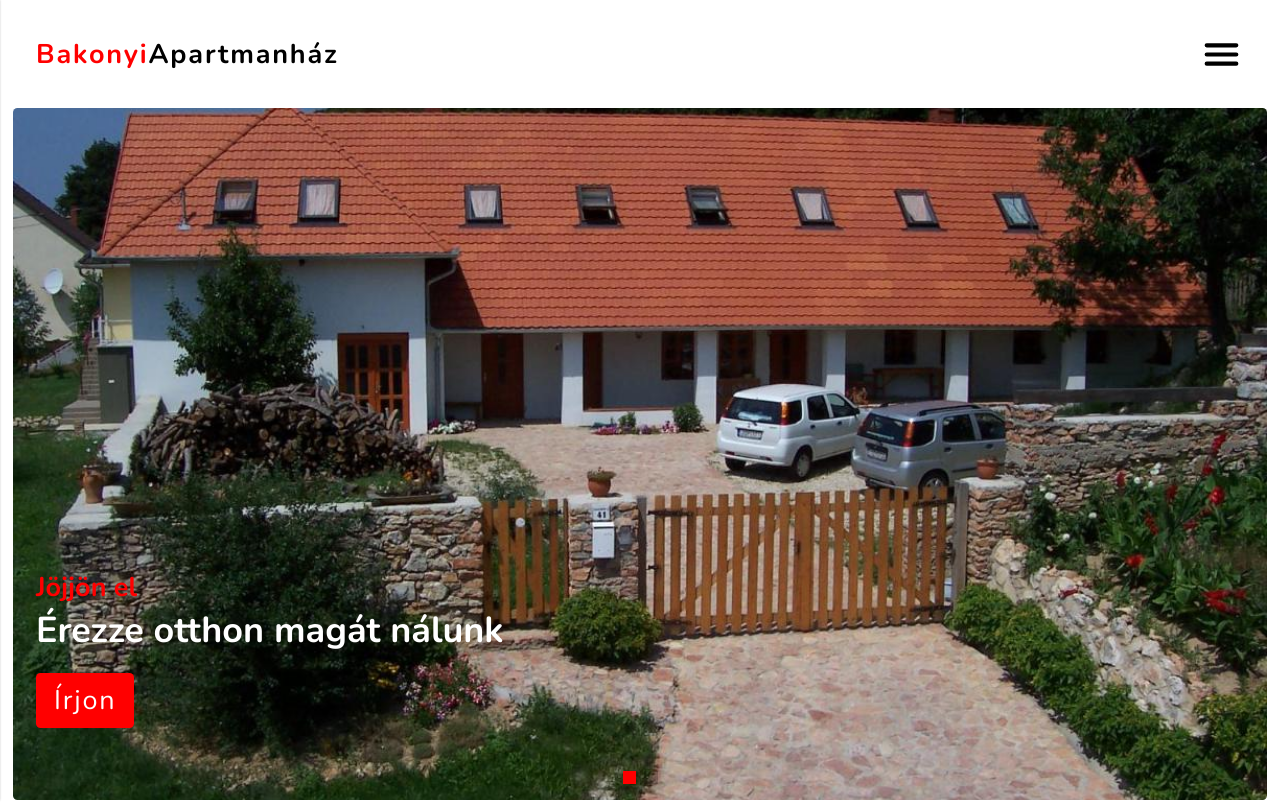
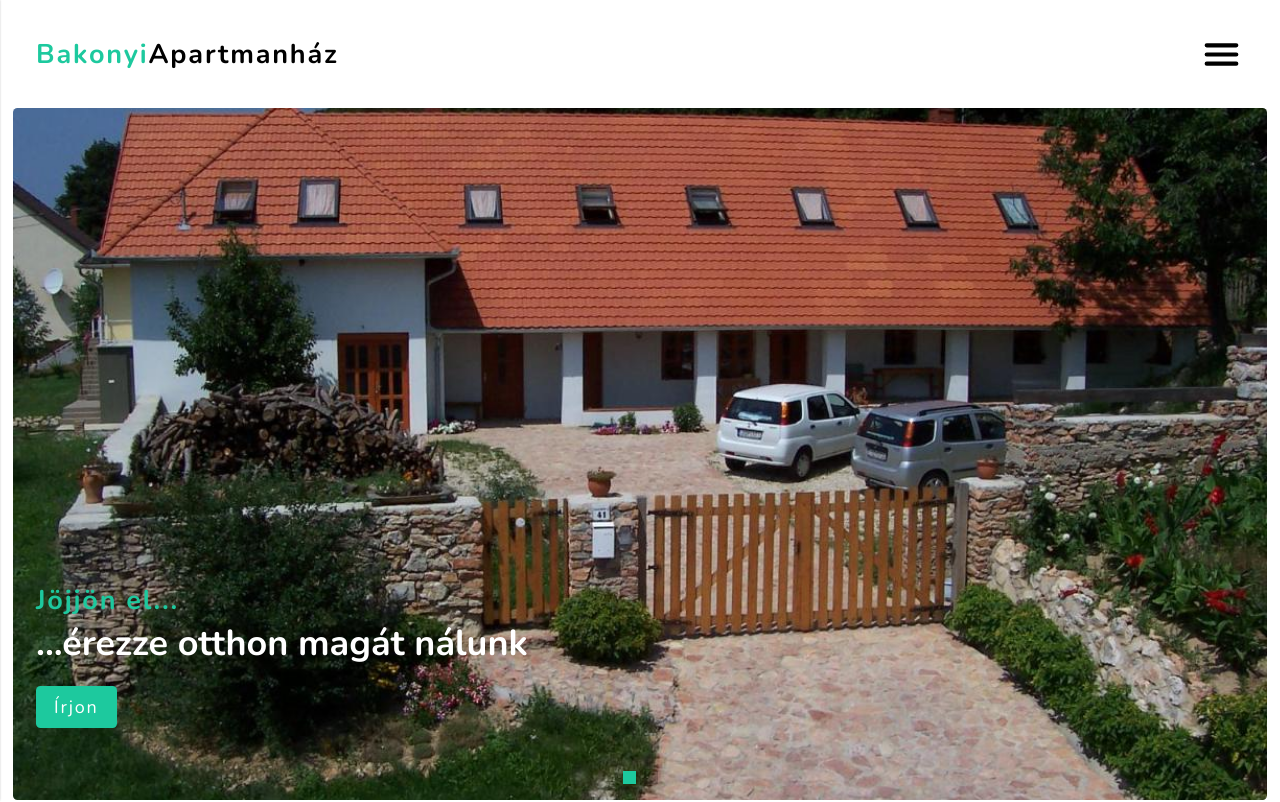
Before and after one commit to xdevtomix/bakonyi, a React (Vite) app: page / in a window 1280 px wide. Shown: the top 802 px of the page. Built offline with nearby package versions, Linux system fonts and the light colour scheme.

Commit message:
home work 8

```diff
--- a/src/components/Home.jsx
+++ b/src/components/Home.jsx
@@ -27,8 +27,8 @@ export default function Home() {
                             <img src={bakonyiKulso1} alt="bakonyiapartmanház" />
                         </picture> */}
                         <img src={bakonyiKulso1} alt="bakonyiapartmanház" />
-                        <span>Jöjjön el</span>
-                        <h2>Érezze otthon magát nálunk</h2>
+                        <span>Jöjjön el...</span>
+                        <h2>...érezze otthon magát nálunk</h2>
                         <a href="#kapcsolat">Írjon</a>
                     </SlideItem>
                 </SwiperSlide>
@@ -80,11 +80,13 @@ const SlideItem = styled.div`
         margin-left: 2rem;
         font-weight: 900;
         font-size: 1.5rem;
+        letter-spacing: 0.1rem;
         z-index: 1;
     }
 
     h2 {
         color: var(--day);
+        max-width: 90%;
         margin-left: 2rem;
         margin-bottom: 1rem;
         font-size: 2rem;
@@ -103,9 +105,5 @@ const SlideItem = styled.div`
         font-size: 1rem;
         text-decoration: none;
         z-index: 1;
-
-        @media(min-width: 1024px) {
-            font-size: 1.5rem;
-        }
     }
 `;
--- a/src/index.css
+++ b/src/index.css
@@ -14,7 +14,7 @@
     --light-night: grey;
     --day: white;
     --light-day: whitesmoke;
-    --decor: red;
+    --decor: hsl(165, 75%, 45%);
 
     --header-height: 8rem;
 }
```
